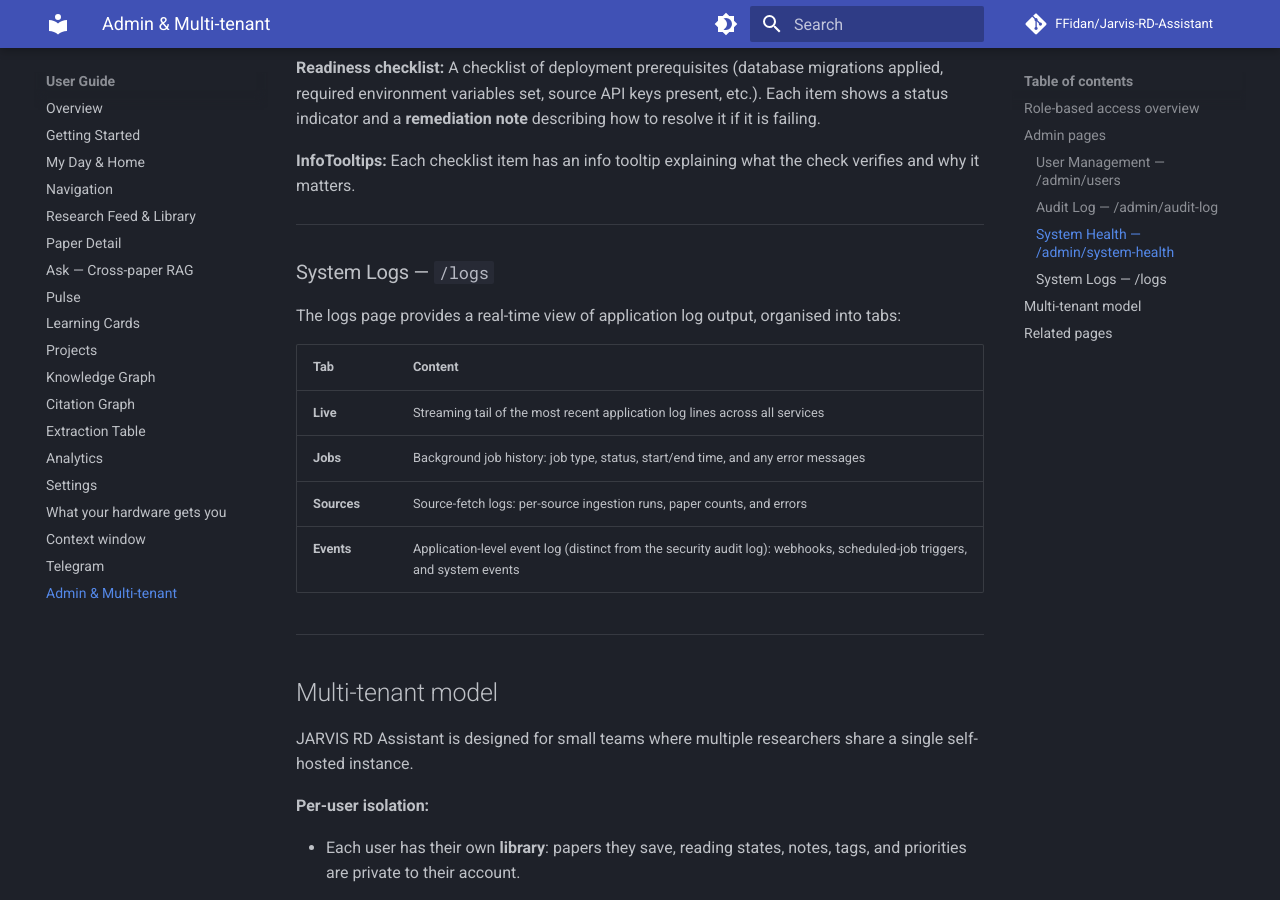
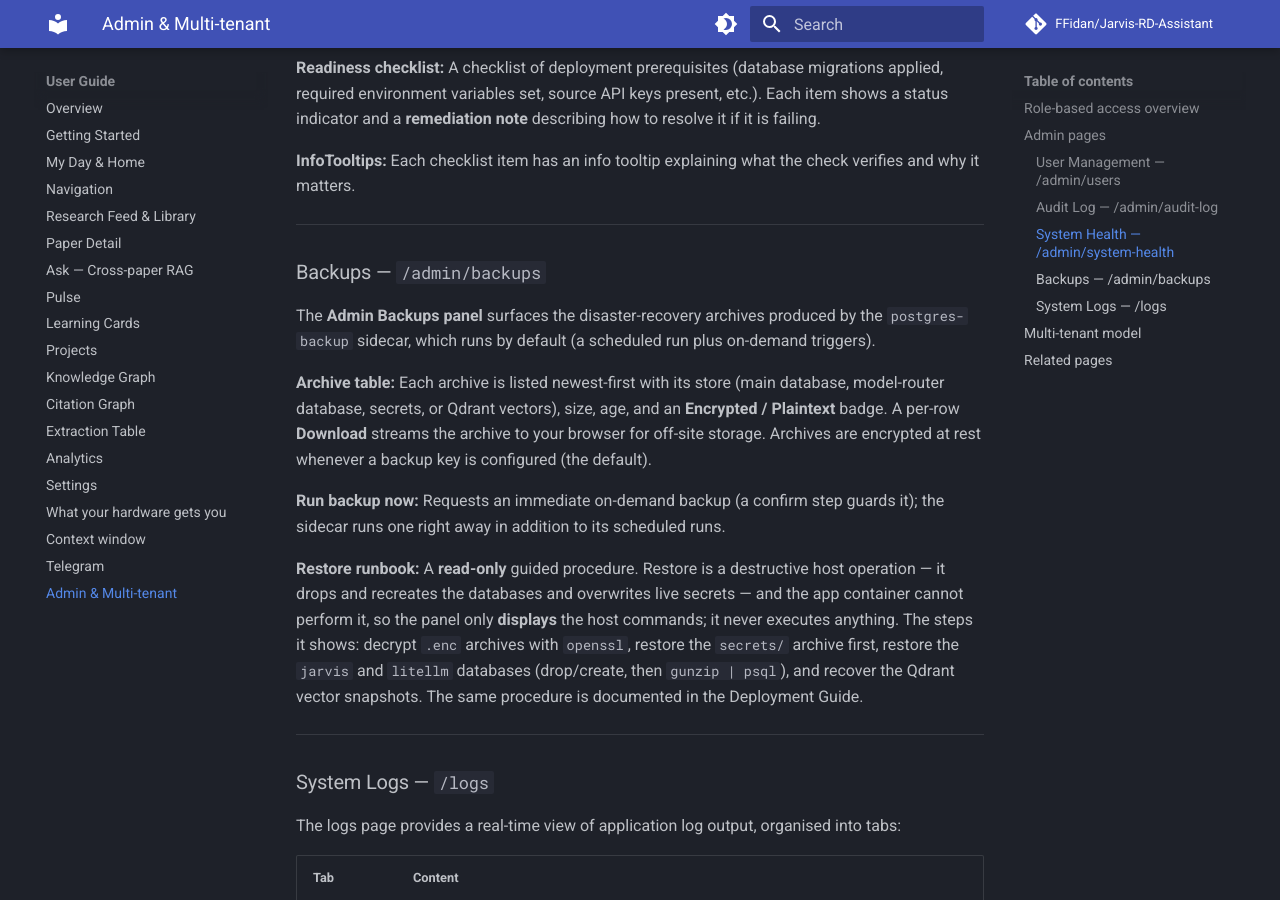
Before and after one commit to FFidan/Jarvis-RD-Assistant, an MkDocs documentation site: the page built from docs/manual/admin.md, in a window 1280 px wide and 900 px high, scrolled down 1746 px. Built offline with MkDocs 1.6.1 and Material for MkDocs 9.7.7, drawn with Linux system fonts in a browser that asks for light colours; comment, search, counter and statistics services are not loaded.

Commit message:
docs(manual): document the admin Backups panel (#97)
Add a Backups section to the admin guide (archive list, on-demand run, read-only restore runbook) and list Admin -> Backups in the navigation and manual-index tables.

Co-authored-by: Claude Opus 4.8 (1M context) <noreply@anthropic.com>

```diff
--- a/docs/manual/admin.md
+++ b/docs/manual/admin.md
@@ -1,4 +1,4 @@
-<!-- verified-against-UI: 2026-05-18 | routes: /admin/users, /admin/audit-log, /admin/system-health, /logs -->
+<!-- verified-against-UI: 2026-06-18 | routes: /admin/users, /admin/audit-log, /admin/system-health, /admin/backups, /logs -->
 
 # Admin & Multi-tenant
 
@@ -60,6 +60,18 @@ A live operational dashboard showing the health of all backend services.
 
 ---
 
+### Backups — `/admin/backups`
+
+The **Admin Backups panel** surfaces the disaster-recovery archives produced by the `postgres-backup` sidecar, which runs by default (a scheduled run plus on-demand triggers).
+
+**Archive table:** Each archive is listed newest-first with its store (main database, model-router database, secrets, or Qdrant vectors), size, age, and an **Encrypted / Plaintext** badge. A per-row **Download** streams the archive to your browser for off-site storage. Archives are encrypted at rest whenever a backup key is configured (the default).
+
+**Run backup now:** Requests an immediate on-demand backup (a confirm step guards it); the sidecar runs one right away in addition to its scheduled runs.
+
+**Restore runbook:** A **read-only** guided procedure. Restore is a destructive host operation — it drops and recreates the databases and overwrites live secrets — and the app container cannot perform it, so the panel only **displays** the host commands; it never executes anything. The steps it shows: decrypt `.enc` archives with `openssl`, restore the `secrets/` archive first, restore the `jarvis` and `litellm` databases (drop/create, then `gunzip | psql`), and recover the Qdrant vector snapshots. The same procedure is documented in the Deployment Guide.
+
+---
+
 ### System Logs — `/logs`
 
 The logs page provides a real-time view of application log output, organised into tabs:
--- a/docs/manual/index.md
+++ b/docs/manual/index.md
@@ -46,7 +46,7 @@ These documents are part of the repository and are available in the **Get Starte
 | [Analytics](analytics.md) | Reading activity charts and corpus statistics |
 | [Settings](settings.md) | Sources, topics, automation, integrations, and account |
 | [Telegram](telegram.md) | Pairing your Telegram account and (admin) bot-token configuration |
-| [Admin Pages](admin.md) | User management, system health, audit log, system logs (admin role only) |
+| [Admin Pages](admin.md) | User management, system health, audit log, backups, system logs (admin role only) |
 
 ## How this manual is maintained
 
```
Also changed, not shown: docs/manual/navigation.md (+1 -1 lines).
